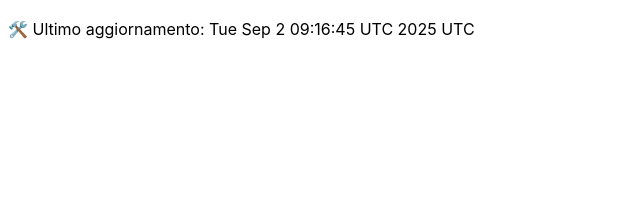
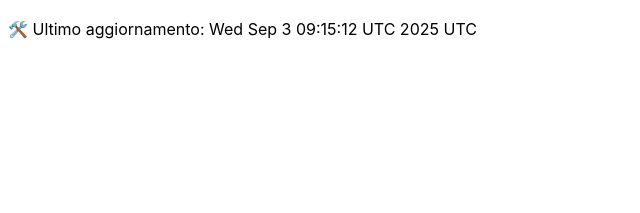
Before and after one commit to DanteTrb/DanteTrb.github.io, a Jekyll site: the page built from badges.md, in a window 1280 px wide. Shown: the top 213 px of the page, without its empty margins (0-640 px from the left). Built offline with Jekyll 4.4.1, drawn with Linux system fonts in a browser that asks for light colours; our own code applies the rules of GitHub Pages for plain Markdown files.

Commit message:
🛠️ Aggiornamento automatico badge

```diff
--- a/badges.md
+++ b/badges.md
@@ -1 +1 @@
-🛠️ Ultimo aggiornamento: Tue Sep  2 09:16:45 UTC 2025 UTC
+🛠️ Ultimo aggiornamento: Wed Sep  3 09:15:12 UTC 2025 UTC
```
